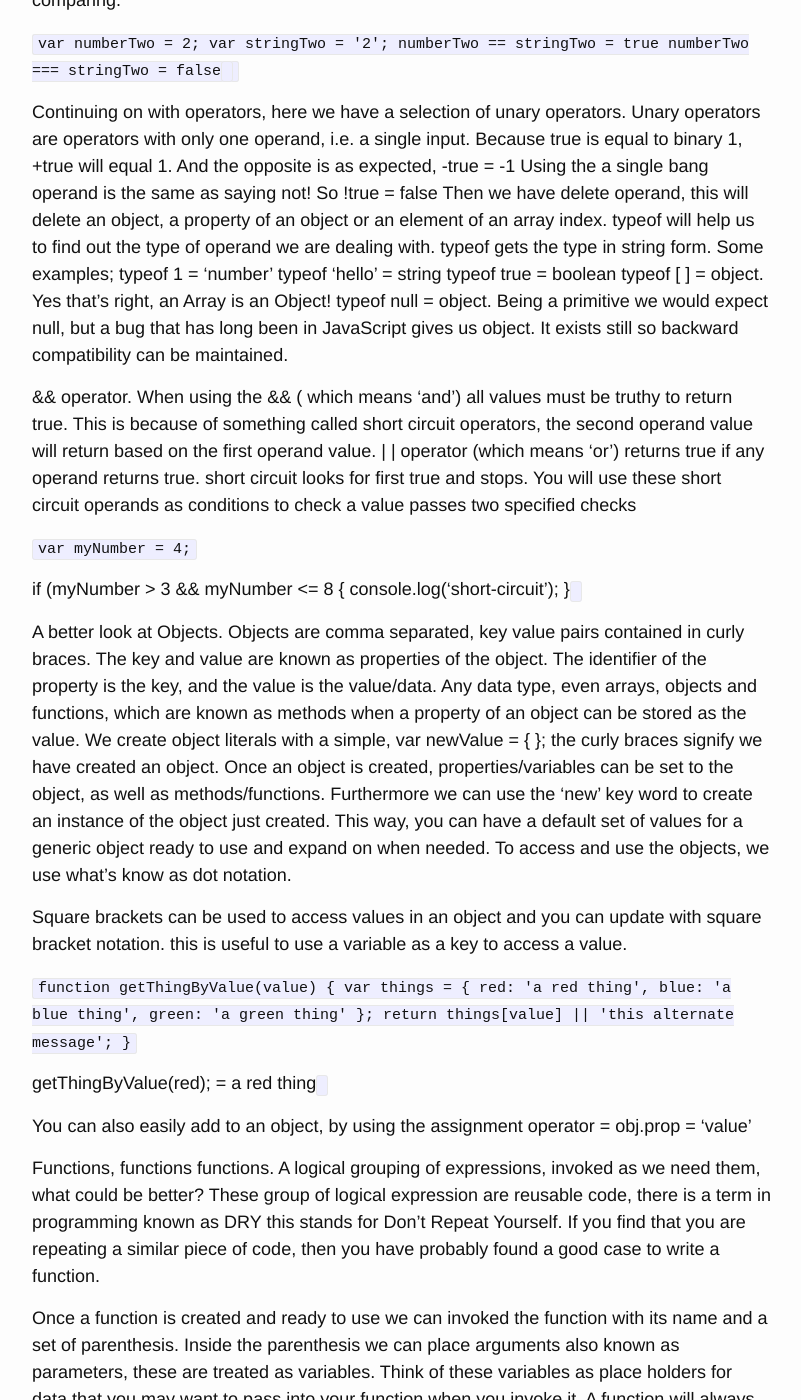
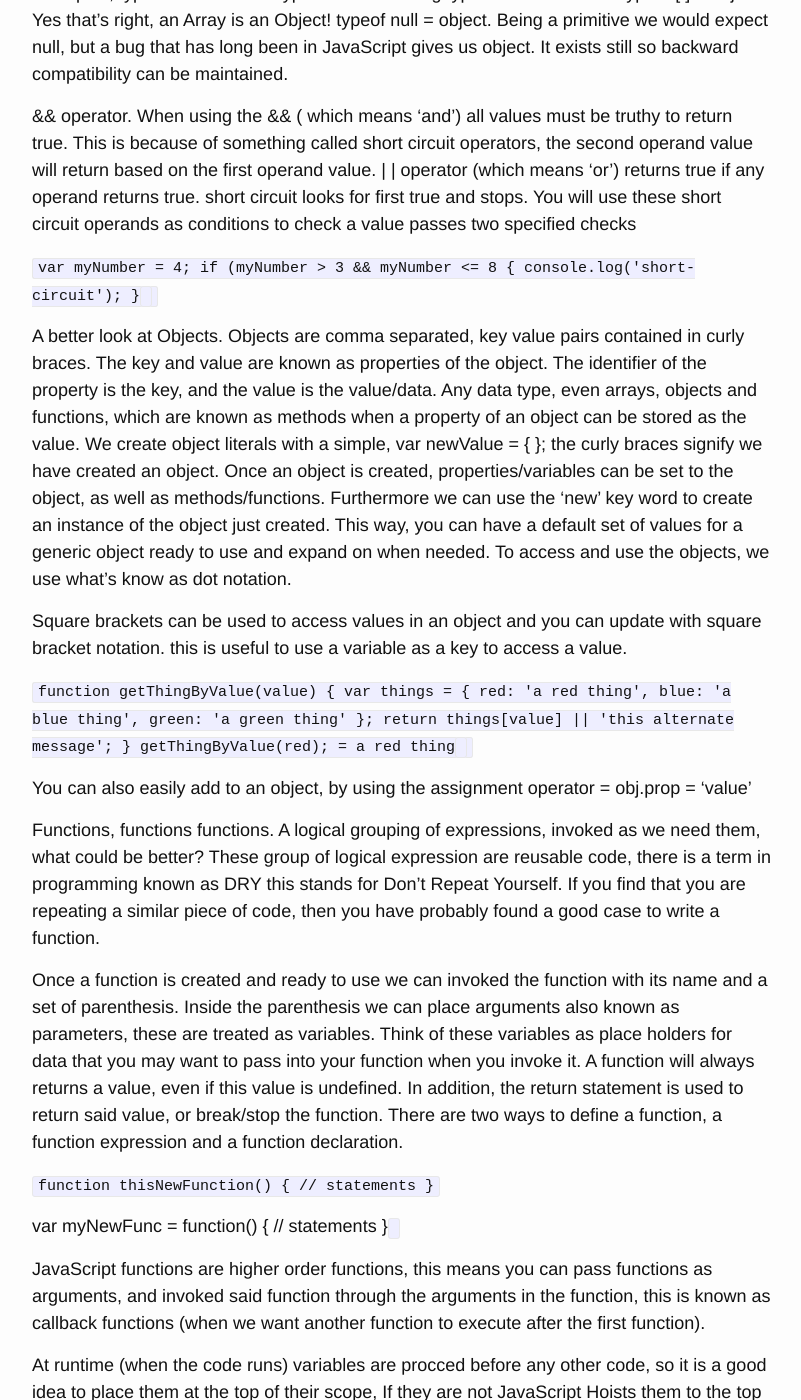
Before and after one commit to philipjc/old_philipjc, a Jekyll site: the page built from _posts/2015-05-07-JavaScript-Part-1.markdown, in a window 1280 px wide and 1400 px high, scrolled down 4901 px. Shown: the whole window, without its empty margins (238-1039 px from the left). Built offline with Jekyll 4.4.1, drawn with Linux system fonts in a browser that asks for light colours; comment, search, counter and statistics services are not loaded; some of the changed text lies outside the part shown.

Commit message:
more fix code blocks

````diff
--- a/_posts/2015-05-07-JavaScript-Part-1.markdown
+++ b/_posts/2015-05-07-JavaScript-Part-1.markdown
@@ -9,20 +9,6 @@ This is part 1, my overview of JavaScript. I will not be digging in too deeply o
 Javascript is a dynamically typed language, this generally means it does not require pre-compiling before running, the browser does this for us (woohoo). The language has been in existence for 20 years, and runs in all modern browsers. JavaScript was created by Brendan Eich at Netscape in 1995. Although it was only since around the year 2000, has it been taken seriously by most developers, this could be down to it's dominance in the browser now being seen as the standard language of the web, or the fact that people are finally realizing it is a good language for it's purpose and being made better with each new year (I can't have much say as I have only been programming for about 1.5 years now). Not only does JS run in the browser, it has made it's way over to the server with the help of NodeJS.
 
 To begin using JavaScript all you really need is a simple text editor and a browser. If your reading about JavaScript I will assume you have knowledge of writing HTML & CSS, I hope you do. Save one file as main.js, and another file as index.html. Above the last body tag of the index.html inside script tags, reference your main.js file with the src attribute.
-
-```
-
-<!doctype html>
-<head>
-<title>My Page</title>
-</head>
-<body>
-<h1>Starting JS</h1>
-
-<script src="main.js"></script>
-</body>
-</html>
-```
 
 There are many other parts of a html page, but this is enough to get you going. There are also more performant ways to inject JavaScript to the page, but this is more advanced and for another time.
 Start writing code, save and your away. Another easier and awesome way to write JS and how we debug our code is through the JS console. I always use Google Chrome and by pressing alt + cmd + j will bring up the console, here you can write JS directly into the browser and get a response. This is in fact how you will also view code you write in the main.js file.
@@ -151,7 +137,6 @@ You will use these short circuit operands as conditions to check a value passes
 
 <code>
 var myNumber = 4;
-
 if (myNumber > 3 && myNumber <= 8 {
 	console.log('short-circuit');
 	}
@@ -172,7 +157,6 @@ function getThingByValue(value) {
 		};
 	return things[value] || 'this alternate message';
 }
-
 getThingByValue(red); = a red thing
 <code>
 
````
